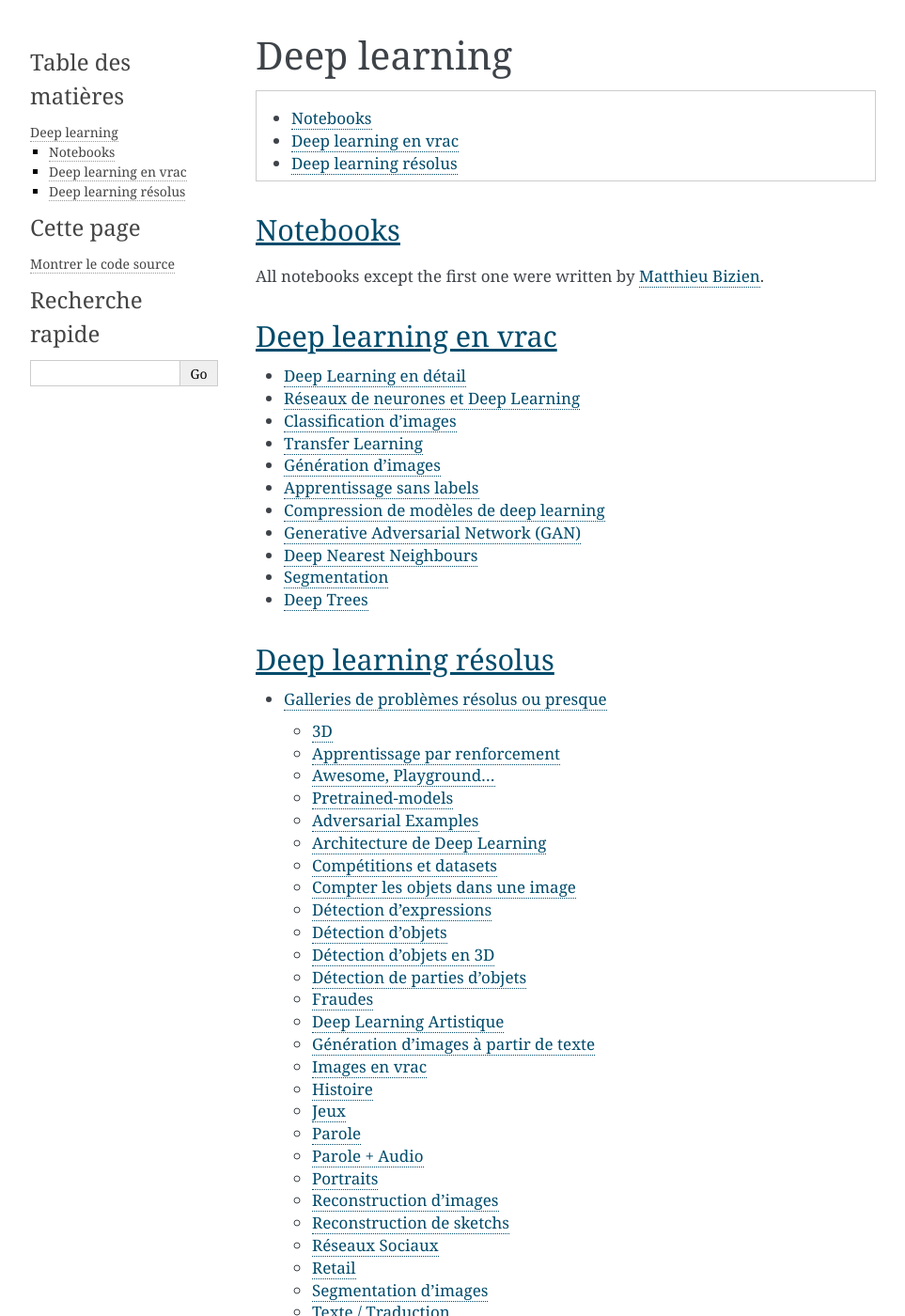
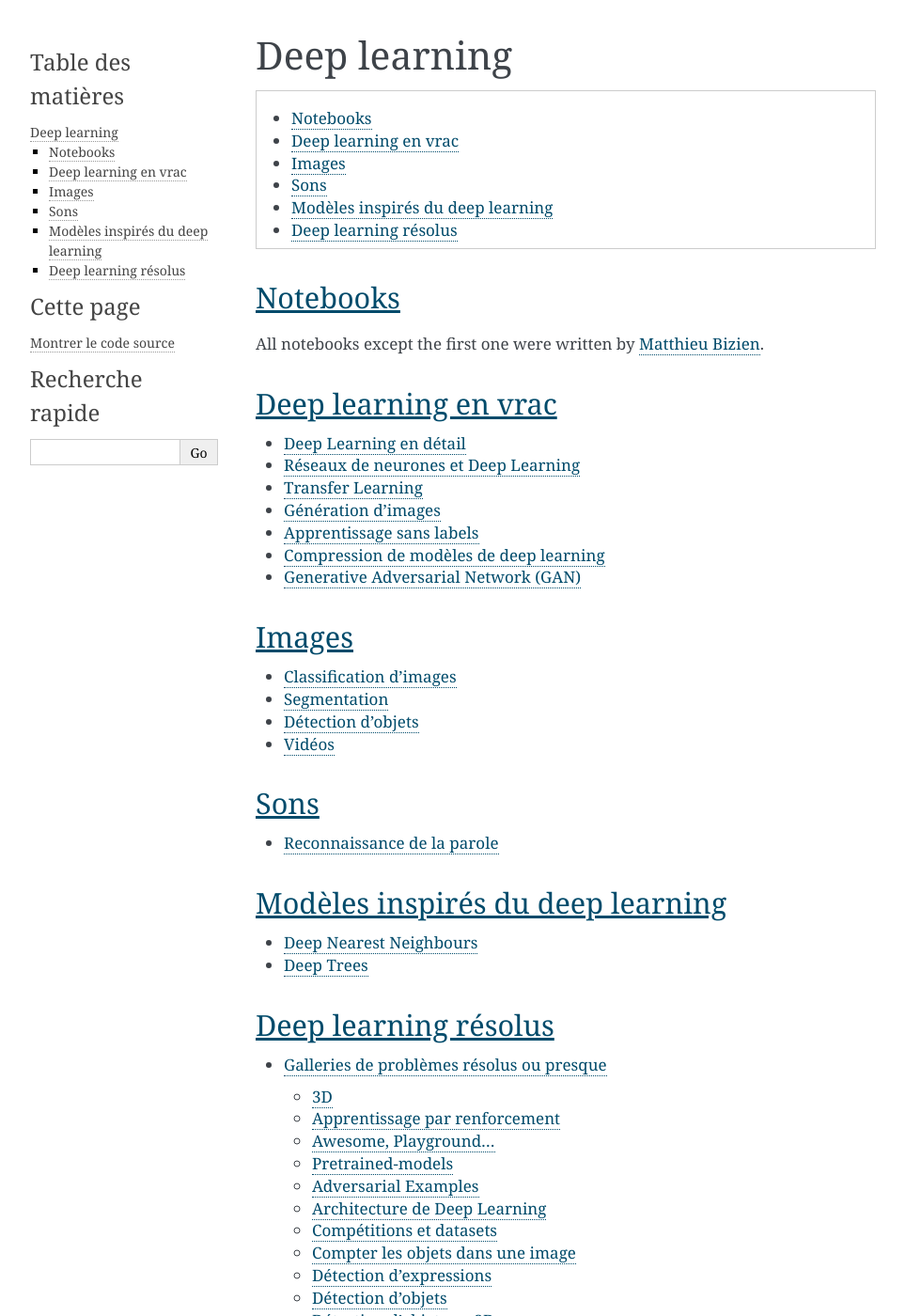
Before and after one commit to sdpython/ensae_teaching_dl, a Sphinx documentation site: the page built from _doc/sphinxdoc/source/chapters/index.rst, in a window 1280 px wide and 1400 px high. Shown: the whole window at 94% size, without its empty margins (148-1111 px from the left). Built offline with Sphinx 7.4.7, drawn with Linux system fonts in a browser that asks for light colours; pages that are not in the unit, such as notebooks, are missing from menus; the version number is read from the project's files by our own code.

Commit message:
move more content about deep learning

```diff
--- a/_doc/sphinxdoc/source/chapters/index.rst
+++ b/_doc/sphinxdoc/source/chapters/index.rst
@@ -29,14 +29,38 @@ Deep learning en vrac
 
     deep_learning_en_detail
     deep_reseaux_de_neurones_et_deep_learning
-    deep_image_classification
     deep_transfer_learning
     deep_generation_images
     deep_apprentissage_sans_labels
     deep_compression_de_modeles_de_deep_learning
     deep_generative_adversarial_network_gan
+
+Images
+++++++
+
+.. toctree::
+    :maxdepth: 1
+
+    deep_image_classification
+    deep_segmentation
+    detection_objets
+    videos
+
+Sons
+++++
+
+.. toctree::
+    :maxdepth: 1
+
+    reconnaissance_paroles
+
+Modèles inspirés du deep learning
++++++++++++++++++++++++++++++++++
+
+.. toctree::
+    :maxdepth: 1
+
     deep_nearest_neighbours
-    deep_segmentation
     deep_trees
 
 Deep learning résolus
--- a/_doc/sphinxdoc/source/index.rst
+++ b/_doc/sphinxdoc/source/index.rst
@@ -45,6 +45,12 @@
 
 Lectures, notebooks, helpers pour faire du :epkg:`deep learning`
 ou :epkg:`apprentissage profond` sous :epkg:`Python`.
+Le deep learning signifie aussi des calculs intensifs et des modules qui
+utilisent un compilateur C++ pour optimiser les calculs
+et le GPU si vous en avez.
+Vous pouvez tester votre installation avec le notebook
+:ref:`mldeeppythonrst` ou encore
+`Keras-TensorFlow-GPU-Windows-Installation <https://github.com/antoniosehk/keras-tensorflow-windows-installation>`_.
 
 .. toctree::
     :maxdepth: 1
```
Also changed, not shown: _doc/sphinxdoc/source/chapters/detection_objets.rst (added, +23 -0 lines), _doc/sphinxdoc/source/chapters/reconnaissance_paroles.rst (added, +22 -0 lines), _doc/sphinxdoc/source/chapters/videos.rst (added, +14 -0 lines), .travis.yml.
